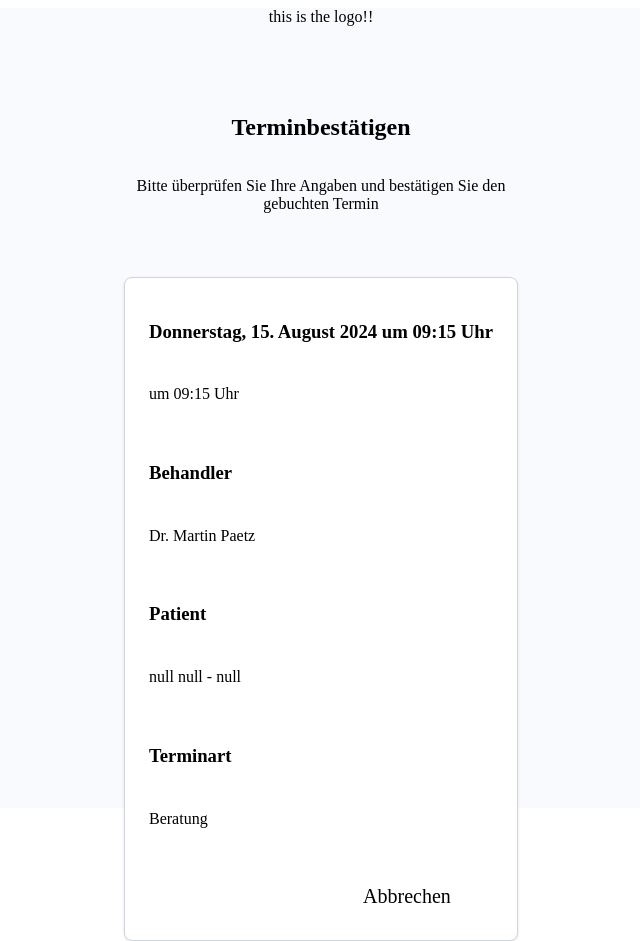
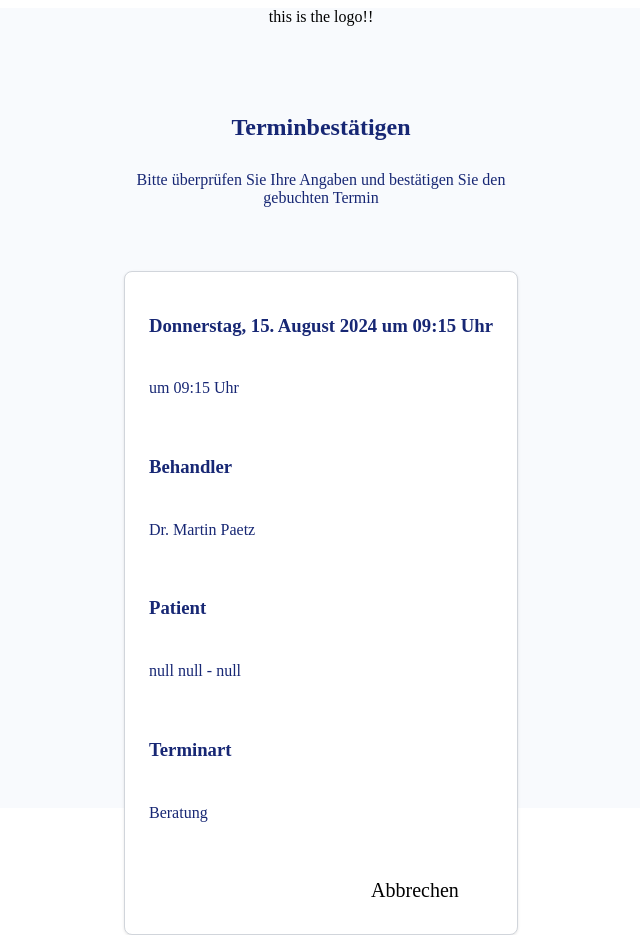
Before and after one commit to ZAP-Wunschlachen/wunschlachen-library, a Nuxt app: page /AppointmentConfirmationStep in a window 1280 px wide. Shown: the whole page, without its empty margins (319-959 px from the left). Built offline with nearby package versions, Linux system fonts and the light colour scheme.

Commit message:
AppointmentConfirmation changes

```diff
--- a/components/AppointmentConfirmationStep.vue
+++ b/components/AppointmentConfirmationStep.vue
@@ -6,7 +6,7 @@
 
     <div class="title-container">
       <h2>Terminbestätigen</h2>
-      <p class="p-large">
+      <p class="p-large" style="margin-top: 10px">
         Bitte überprüfen Sie Ihre Angaben und bestätigen Sie den gebuchten
         Termin
       </p>
@@ -22,7 +22,7 @@
       </div>
 
       <div class="titles-container">
-        <slot name="toth-icon"></slot>
+        <slot name="tooth-icon"></slot>
 
         <div class="information-container">
           <h3>Behandler</h3>
@@ -48,7 +48,7 @@
         </div>
       </div>
 
-      <div class="action-buttons">
+      <div class="action-buttons" style="gap: 32px">
         <GenericButton
           :outlined="false"
           :plain="false"
@@ -62,7 +62,7 @@
         </GenericButton>
 
         <GenericButton
-          :outlined="false"
+          :outlined="true"
           :plain="true"
           :disabled="false"
           @click="cancelAppointment"
@@ -194,6 +194,7 @@ const cancelAppointment = () => {
   align-items: center;
   max-width: 400px;
   text-align: center;
+  color: #172774;
 }
 
 .confirmation-container {
@@ -217,5 +218,6 @@ const cancelAppointment = () => {
   display: flex;
   flex-direction: column;
   gap: 8px;
+  color: #172774;
 }
 </style>
```
